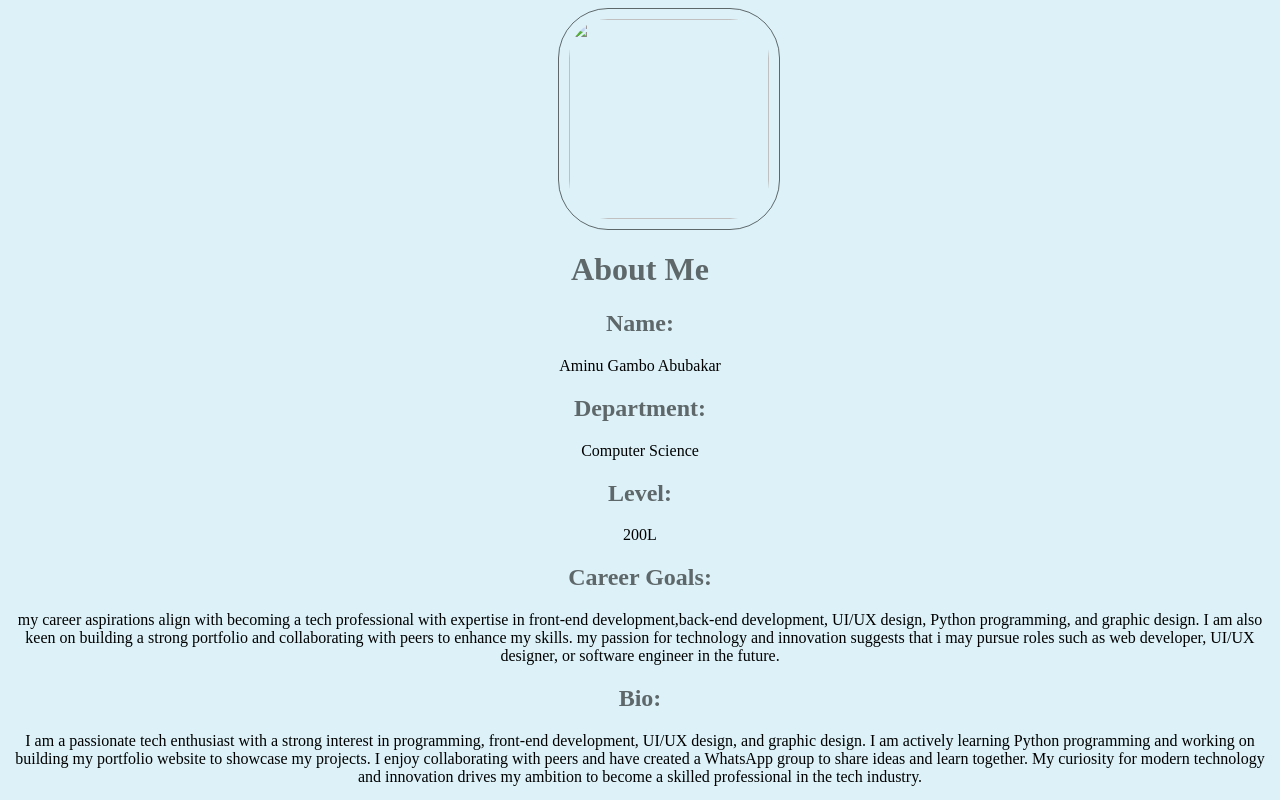
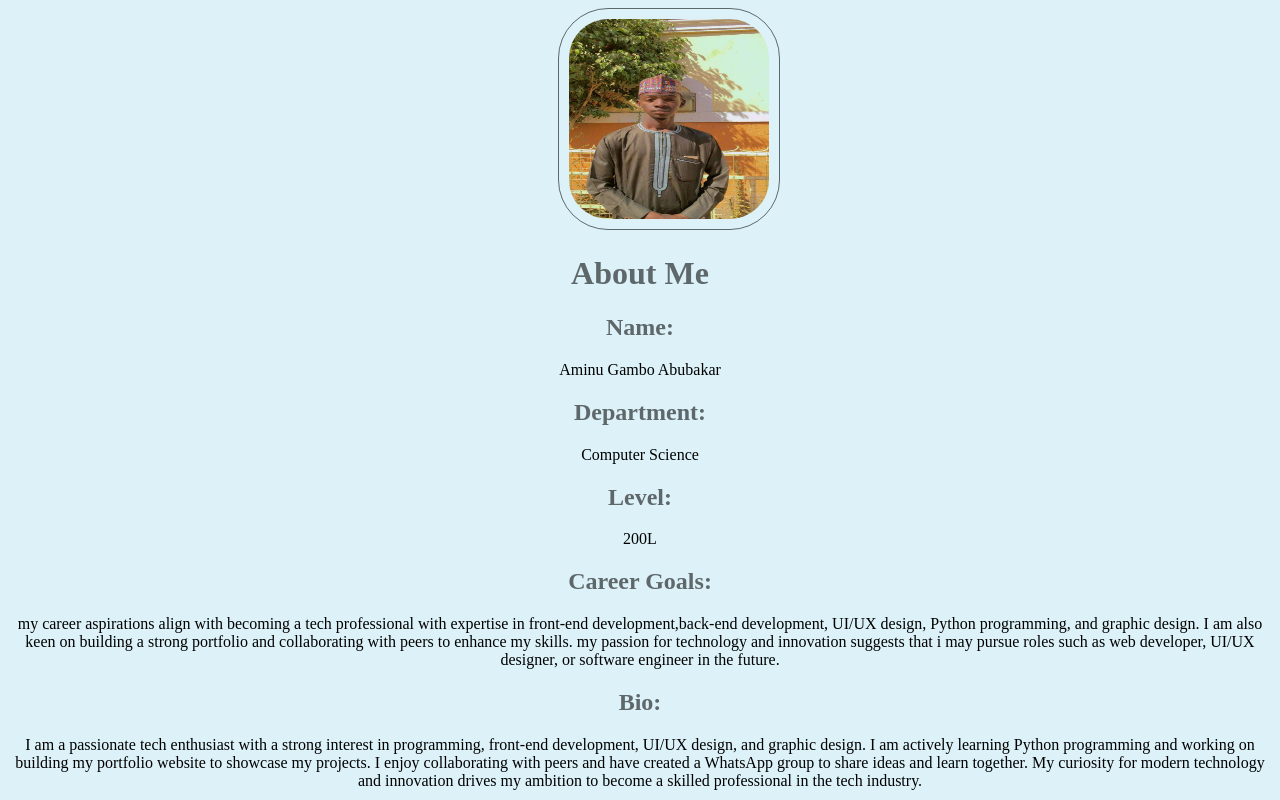
Before and after one commit to Aminullah-01/my-assignment, a plain HTML site: page index.html in a window 1280 px wide. Shown: the top 800 px of the page. Drawn offline with Linux system fonts and the light colour scheme.

Commit message:
Update index.html
Profile image

Signed-off-by: Aminullah-01 <aminugamboabubakar33@gmail.com>

```diff
--- a/index.html
+++ b/index.html
@@ -59,7 +59,7 @@
     </style>
 </head>
 <body>
-    <img src="images/profile-image.JPG" alt="">
+    <img src="FB_IMG_1730873637308.jpg" alt="">
     <h1 class="heading">About Me</h1>
 
     <!-- Your Name Here -->
```
